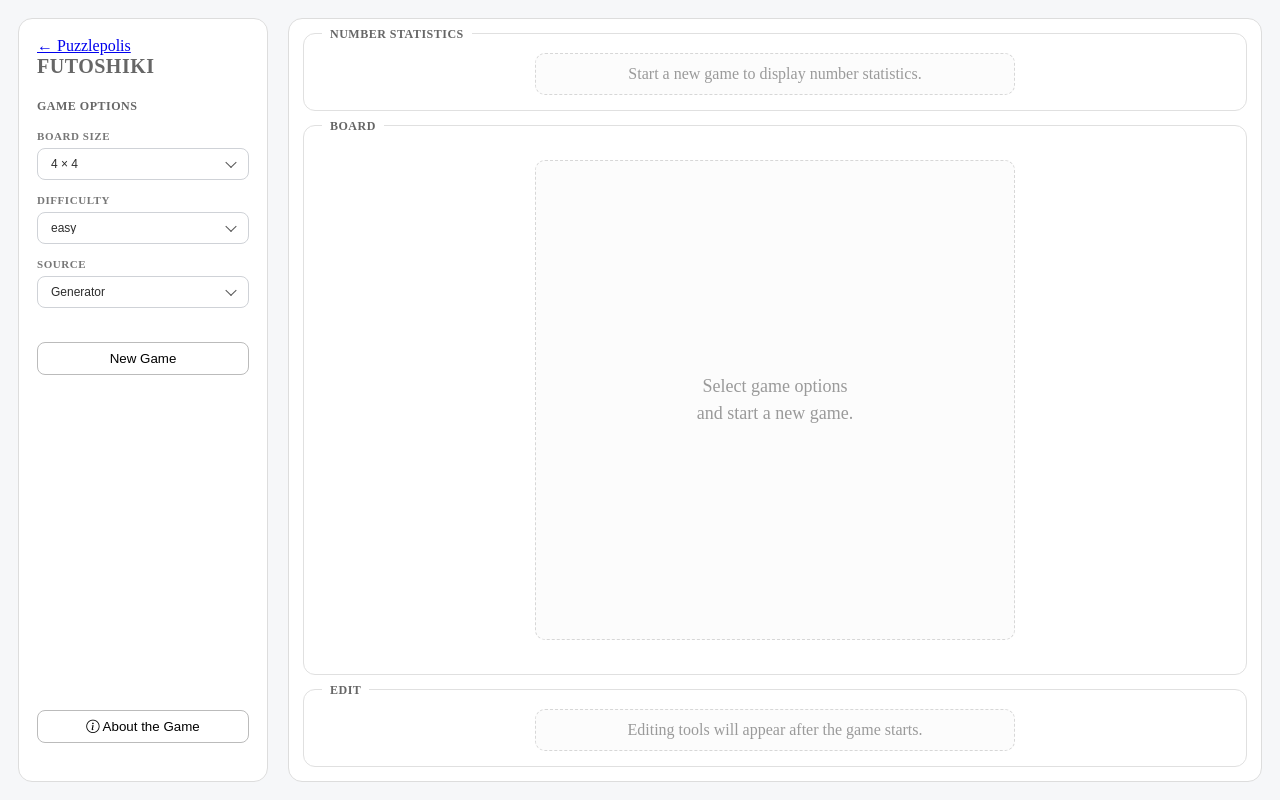
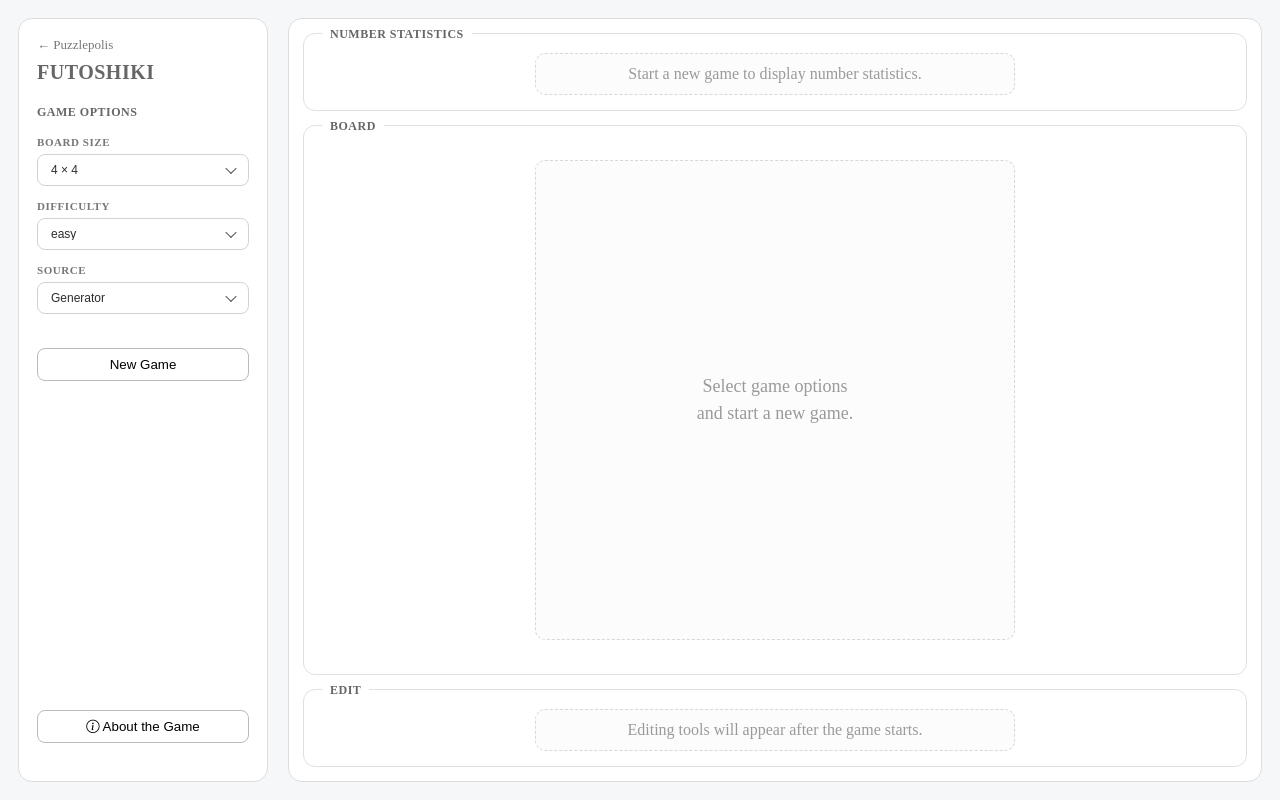
Before and after one commit to czmadzia2201/futoshiki-frontend, an Angular app: page / in a window 1280 px wide. Built offline with nearby package versions, Linux system fonts and the light colour scheme.

Commit message:
Style Puzzlepolis return link in Futoshiki sidebar

```diff
--- a/src/app/pages/game-page/game-page.css
+++ b/src/app/pages/game-page/game-page.css
@@ -29,6 +29,24 @@
   flex-direction: column;
   gap: 22px;
   padding: 18px;
+}
+
+.side-panel-heading {
+  display: flex;
+  flex-direction: column;
+  align-items: flex-start;
+  gap: 8px;
+}
+
+.back-link {
+  color: #777;
+  font-size: 13px;
+  text-decoration: none;
+}
+
+.back-link:hover,
+.back-link:focus-visible {
+  text-decoration: underline;
 }
 
 .game-options-section {
```
